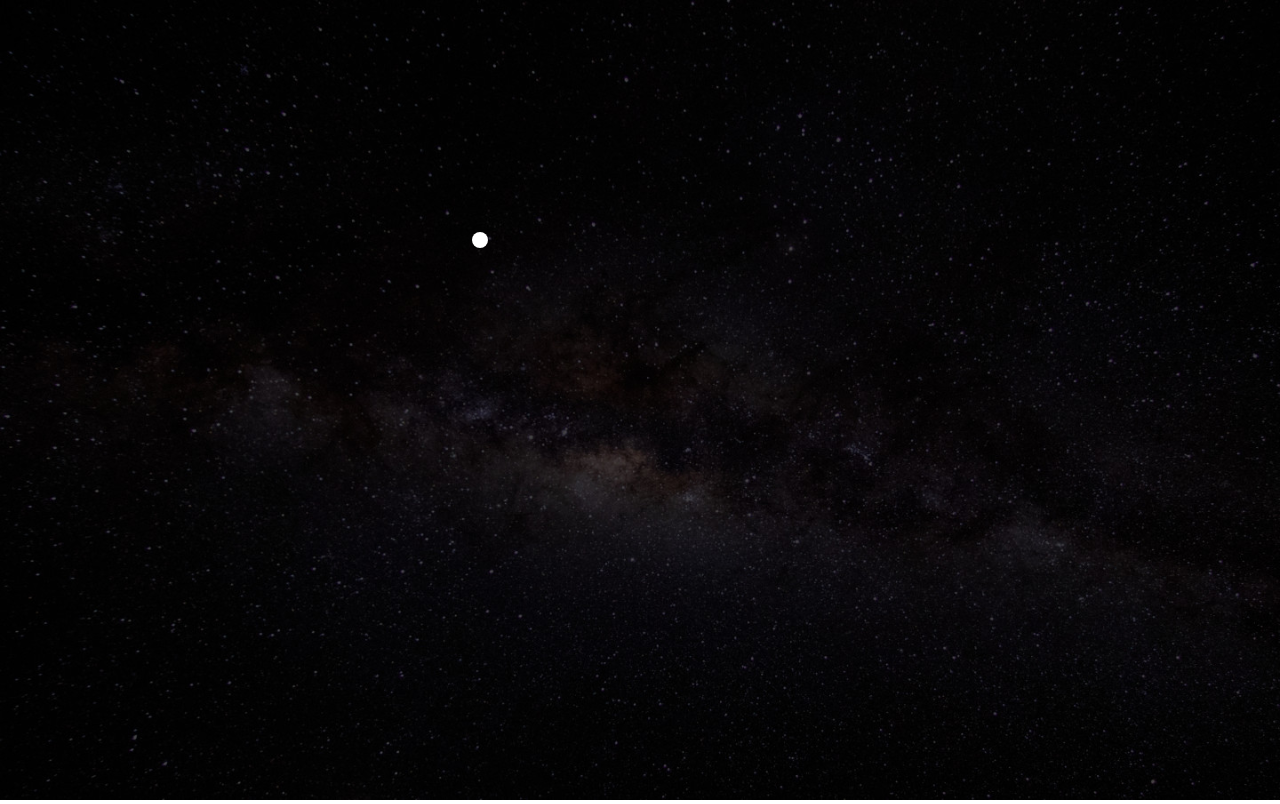
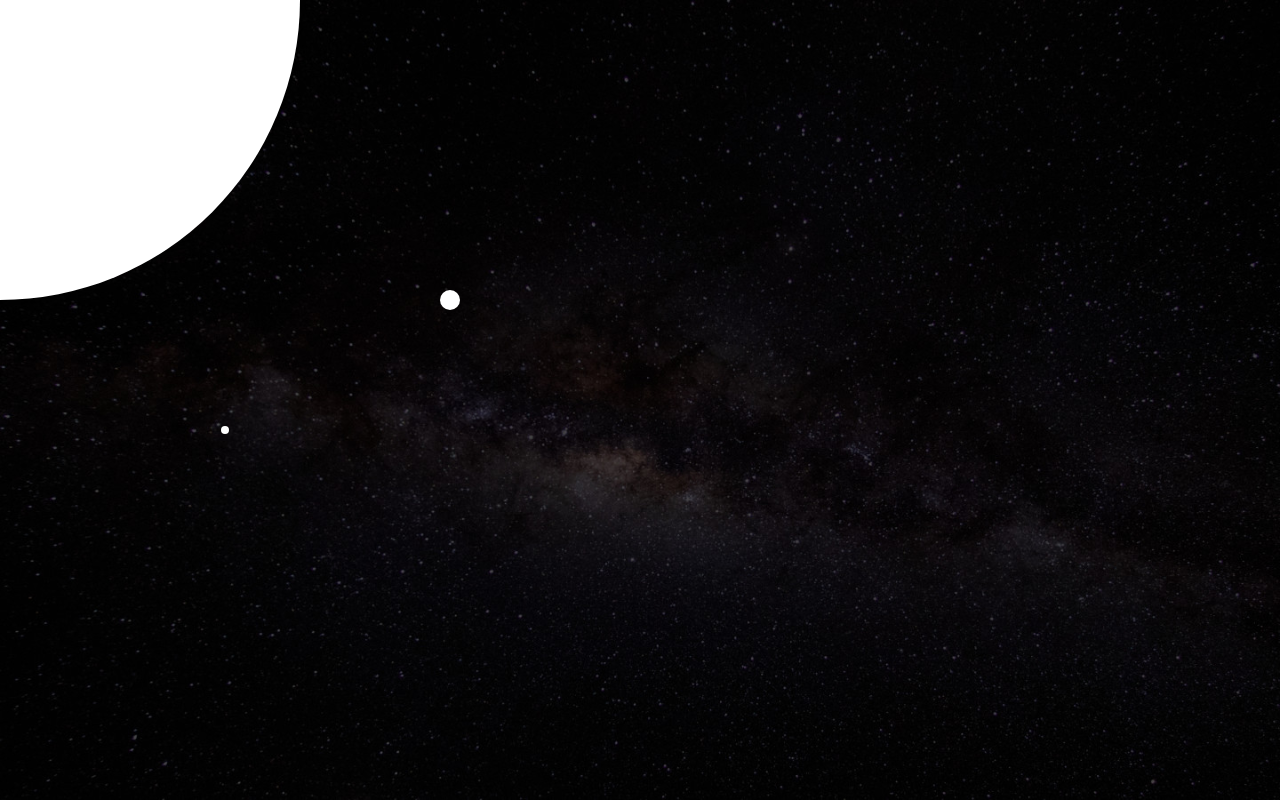
Before and after one commit to simonolander/react-stjarntecken, a React (Create React App) app: page / in a window 1280 px wide. Built offline with nearby package versions, Linux system fonts and the light colour scheme.

Commit message:
Pan and scale

```diff
--- a/src/App.tsx
+++ b/src/App.tsx
@@ -1,5 +1,6 @@
-import React from 'react';
+import React, {useEffect} from 'react';
 import SkyView from "./SkyView";
+import {resizeAction, store} from "./store";
 import {useSelector} from "react-redux";
 
 interface SideBarProps {
@@ -11,10 +12,20 @@ function SideBar(props: SideBarProps) {
 }
 
 export default function App() {
-    const window = useSelector(state => state.window);
+    const windowSize = useSelector(state => state.window);
+    useEffect(() => {
+        const onResize = () => {
+            store.dispatch(resizeAction({
+                width: window.innerWidth,
+                height: window.innerHeight,
+            }))
+        }
+        window.addEventListener("resize", onResize)
+        return () => window.removeEventListener("resize", onResize)
+    }, [])
     return (
         <div>
-            <SkyView size={window}/>
+            <SkyView size={windowSize}/>
         </div>
     );
 }
--- a/src/SkyView.tsx
+++ b/src/SkyView.tsx
@@ -1,21 +1,35 @@
-import React from "react";
+import React, {useEffect, useState} from "react";
 import space from "./image/space.jpg"
 import {Size} from "./size";
-import {Sky} from "./sky";
+import {toViewBoxString} from "./rectangle";
+import {Star} from "./constellation";
+import {useDispatch, useSelector} from "react-redux";
+import {viewBoxAspectAction, viewBoxScaleAction, viewBoxTranslateAction} from "./store";
 
 interface SkyViewProps {
-    size: Size,
-    sky?: Sky
+    size: Size
 }
 
-function StarView() {
-
+function StarView(props: { star: Star }) {
+    return (
+        <circle
+            cx={props.star.x}
+            cy={props.star.y}
+            r={props.star.size * 10}
+            fill="white"
+        />
+    )
 }
 
 export default function SkyView(props: SkyViewProps) {
-    function onDown(x: number, y: number) {
-        console.log(x, y)
-    }
+    const sky = useSelector(state => state.sky);
+    const dispatch = useDispatch();
+    const [dragging, setDragging] = useState(false);
+
+    useEffect(() => {
+        dispatch(viewBoxAspectAction(props.size))
+    }, [props.size, dispatch])
+
     return (
         <svg
             style={{
@@ -25,16 +39,30 @@ export default function SkyView(props: SkyViewProps) {
                 backgroundSize: "cover",
                 backgroundBlendMode: "color-burn"
             }}
-            viewBox={`0 0 1000 1000`}
-            onMouseDown={e => onDown(e.clientX, e.clientY)}
+            viewBox={toViewBoxString(sky.viewPort.viewBox)}
+            onMouseDownCapture={e => {
+                e.preventDefault()
+                setDragging(true)
+            }}
+            onMouseUpCapture={e => setDragging(false)}
+            onMouseMoveCapture={e => {
+                if (!dragging) {
+                    return
+                }
+                const dx = -e.movementX * sky.viewPort.viewBox.width / props.size.width
+                const dy = -e.movementY * sky.viewPort.viewBox.height / props.size.height
+                dispatch(viewBoxTranslateAction({dx, dy}))
+            }}
+            onWheel={e => {
+                e.preventDefault()
+                const scrollSensitivity = 0.01
+                const fx = sky.viewPort.viewBox.x + e.clientX * sky.viewPort.viewBox.width / props.size.width
+                const fy = sky.viewPort.viewBox.y + e.clientY * sky.viewPort.viewBox.height / props.size.height
+                const ds = Math.exp(scrollSensitivity * e.deltaY)
+                dispatch(viewBoxScaleAction({fx, fy, ds}))
+            }}
         >
-            <circle
-                cx={300}
-                cy={300}
-                r={10}
-                fill="white"
-            />
-
+            {sky.extraStars.map(star => <StarView key={star.id} star={star}/>)}
         </svg>
     )
 }
--- a/src/index.tsx
+++ b/src/index.tsx
@@ -3,38 +3,8 @@ import ReactDOM from 'react-dom';
 import './index.css';
 import App from './App';
 import * as serviceWorker from './serviceWorker';
-import {configureStore, createAction, createReducer} from "@reduxjs/toolkit";
-import {Provider, DefaultRootState} from 'react-redux'
-import {Size} from "./size";
-
-declare module "react-redux" {
-    interface DefaultRootState {
-        window: Size
-    }
-}
-
-const initialState: DefaultRootState = {
-    window: {
-        width: window.innerWidth,
-        height: window.innerHeight,
-    }
-}
-
-const resizeAction = createAction<Size>("resize");
-
-const store = configureStore({
-    reducer: createReducer(initialState, builder => builder
-        .addCase(resizeAction, (state, action) => {
-            state.window = action.payload
-        }))
-});
-
-window.addEventListener("resize", ev => {
-    store.dispatch(resizeAction({
-        width: window.innerWidth,
-        height: window.innerHeight,
-    }))
-})
+import {Provider} from 'react-redux'
+import {store} from "./store";
 
 ReactDOM.render(
     <React.StrictMode>
--- /dev/null
+++ b/src/rectangle.ts
@@ -0,0 +1,10 @@
+export interface Rectangle {
+    x: number
+    y: number
+    width: number
+    height: number
+}
+
+export function toViewBoxString({height, width, x, y}: Rectangle) {
+    return `${x} ${y} ${width} ${height}`
+}
--- /dev/null
+++ b/src/store.ts
@@ -0,0 +1,110 @@
+import {Size} from "./size";
+import {DefaultRootState} from "react-redux";
+import {configureStore, createAction, createReducer} from "@reduxjs/toolkit";
+import {Sky} from "./sky";
+import {Rectangle} from "./rectangle";
+import {deg2rad} from "./math";
+import {aspect, scale, translate} from "./viewPort";
+
+
+declare module "react-redux" {
+    interface DefaultRootState {
+        window: Size
+        sky: Sky
+    }
+}
+
+const initialWindowSize = {
+    width: window.innerWidth,
+    height: window.innerHeight,
+}
+
+const initialState: DefaultRootState = {
+    window: initialWindowSize,
+    sky: {
+        constellations: [],
+        edges: [],
+        extraStars: [
+            {
+                id: "4aefe6e2-172d-4518-b8ca-e7cc885cad82",
+                x: 300 + 150 * Math.cos(deg2rad(0)),
+                y: 300 + 150 * Math.sin(deg2rad(0)),
+                size: 1,
+            },
+            {
+                id: "fe6349e2-9b12-4d6f-b04c-f6beaee5ff2f",
+                x: 300 + 150 * Math.cos(deg2rad(120)),
+                y: 300 + 150 * Math.sin(deg2rad(120)),
+                size: 0.4,
+            },
+            {
+                id: "5df46211-e056-41e4-b46b-6b2c84a79ca5",
+                x: 300 + 150 * Math.cos(deg2rad(240)),
+                y: 300 + 150 * Math.sin(deg2rad(240)),
+                size: 0.6,
+            },
+            {
+                id: "d14676c2-52e5-4313-ad1d-5ddbdff200d6",
+                x: 0,
+                y: 0,
+                size: 30,
+            },
+            {
+                id: "8eaa80e4-0886-416f-a644-f6a2e2d5020a",
+                x: 10000,
+                y: 0,
+                size: 30,
+            },
+            {
+                id: "91c0b565-de29-4831-9ea9-a6cf1b1cd261",
+                x: 0,
+                y: 10000,
+                size: 30,
+            },
+            {
+                id: "a7bea306-9564-4512-bfb8-7d3bf9ad9ef2",
+                x: 10000,
+                y: 10000,
+                size: 30,
+            },
+        ],
+        focusedStarId: null,
+        hoveredStarId: null,
+        viewPort: {
+            bounds: {
+                x: 0,
+                y: 0,
+                width: 10000,
+                height: 10000,
+            },
+            viewBox: {
+                x: 0,
+                y: 0,
+                ...initialWindowSize
+            }
+        }
+
+    }
+}
+
+export const resizeAction = createAction<Size>("resize");
+export const viewBoxAspectAction = createAction<Size>("viewBoxAspect")
+export const viewBoxTranslateAction = createAction<{dx: number, dy: number}>("viewBoxTranslate")
+export const viewBoxScaleAction = createAction<{fx: number, fy: number, ds: number}>("viewBoxScale")
+
+export const store = configureStore({
+    reducer: createReducer(initialState, builder => builder
+        .addCase(resizeAction, (state, action) => {
+            state.window = action.payload
+        })
+        .addCase(viewBoxAspectAction, (state, action) => {
+            aspect(state.sky.viewPort, action.payload.width, action.payload.height)
+        })
+        .addCase(viewBoxTranslateAction, (state, action) => {
+            translate(state.sky.viewPort, action.payload.dx, action.payload.dy)
+        })
+        .addCase(viewBoxScaleAction, (state, action) => {
+            scale(state.sky.viewPort, action.payload.fx, action.payload.fy, action.payload.ds)
+        })
+    )
+});
--- /dev/null
+++ b/src/viewPort.ts
@@ -0,0 +1,34 @@
+import {Rectangle} from "./rectangle";
+import {clamp} from "./math";
+
+export interface ViewPort {
+    bounds: Rectangle
+    viewBox: Rectangle
+}
+
+export function translate(viewPort: ViewPort, dx: number, dy: number) {
+    viewPort.viewBox.x = clamp(viewPort.viewBox.x + dx, viewPort.bounds.x, viewPort.bounds.width - viewPort.viewBox.width)
+    viewPort.viewBox.y = clamp(viewPort.viewBox.y + dy, viewPort.bounds.y, viewPort.bounds.height - viewPort.viewBox.height)
+}
+
+export function scale(viewPort: ViewPort, fx: number, fy: number, ds: number) {
+    if (ds <= 0) {
+        return
+    }
+
+    ds = Math.min(ds, viewPort.bounds.width / viewPort.viewBox.width)
+    ds = Math.min(ds, viewPort.bounds.height / viewPort.viewBox.height)
+
+    const dx = (fx - viewPort.viewBox.x) * (1 - ds)
+    const dy = (fy - viewPort.viewBox.y) * (1 - ds)
+    translate(viewPort, dx, dy)
+    viewPort.viewBox.width *= ds
+    viewPort.viewBox.height *= ds
+}
+
+export function aspect(viewPort: ViewPort, width: number, height: number) {
+    viewPort.viewBox.x = viewPort.bounds.x
+    viewPort.viewBox.y = viewPort.bounds.y
+    viewPort.viewBox.width = width
+    viewPort.viewBox.height = height
+}
```
Also changed, not shown: src/sky.tsx (+2 -25 lines).
